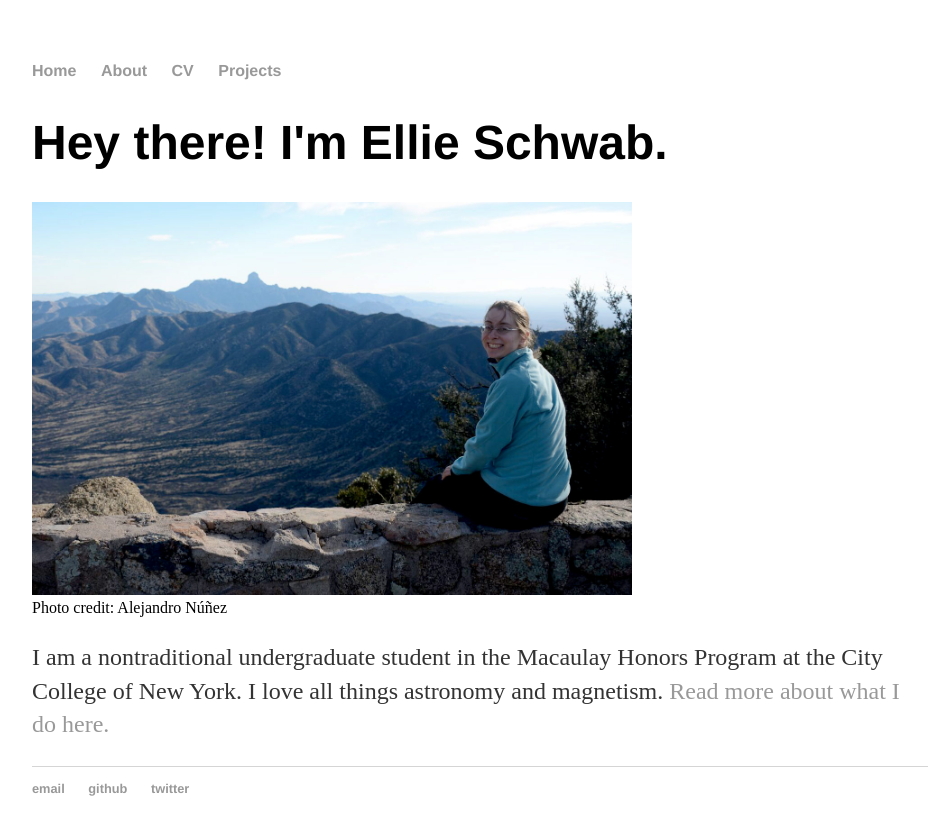
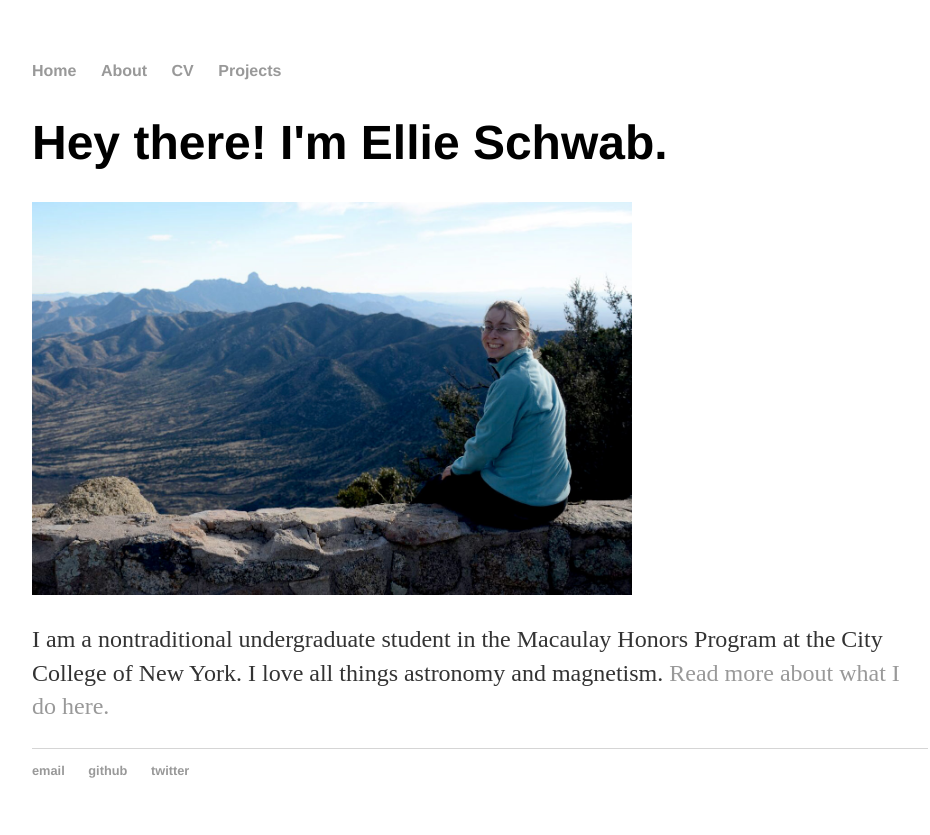
Before and after one commit to elliesch/elliesch.github.io, a Jekyll site: the page built from index.html, in a window 1280 px wide. Shown: the top 835 px of the page, without its empty margins (160-1090 px from the left). Built offline with Jekyll 4.4.1, drawn with Linux system fonts in a browser that asks for light colours; part of the change alters nothing that is shown.

Commit message:
Update index.html

```diff
--- a/index.html
+++ b/index.html
@@ -6,7 +6,7 @@ title: Ellie Schwab, Student Astronomer
 	<h1>Hey there! I'm Ellie Schwab.</h1>
 	<!-- figure -->
 	<img src="/images/me_at_mdm.jpg" alt="The view from Columbia's MDM Telescope" style="width:600px">
-	<figcaption>Photo credit: Alejandro Núñez</figcaption>
+	<!-- figcaption>Photo credit: Alejandro Núñez</figcaption -->
 	<!-- /figure -->
 	<p>I am a nontraditional undergraduate student in the Macaulay Honors Program at the City College of New York. I love all things astronomy and magnetism. <a href="/about">Read more about what I do here.</a></p>
 </div><!-- /.blurb -->
```
